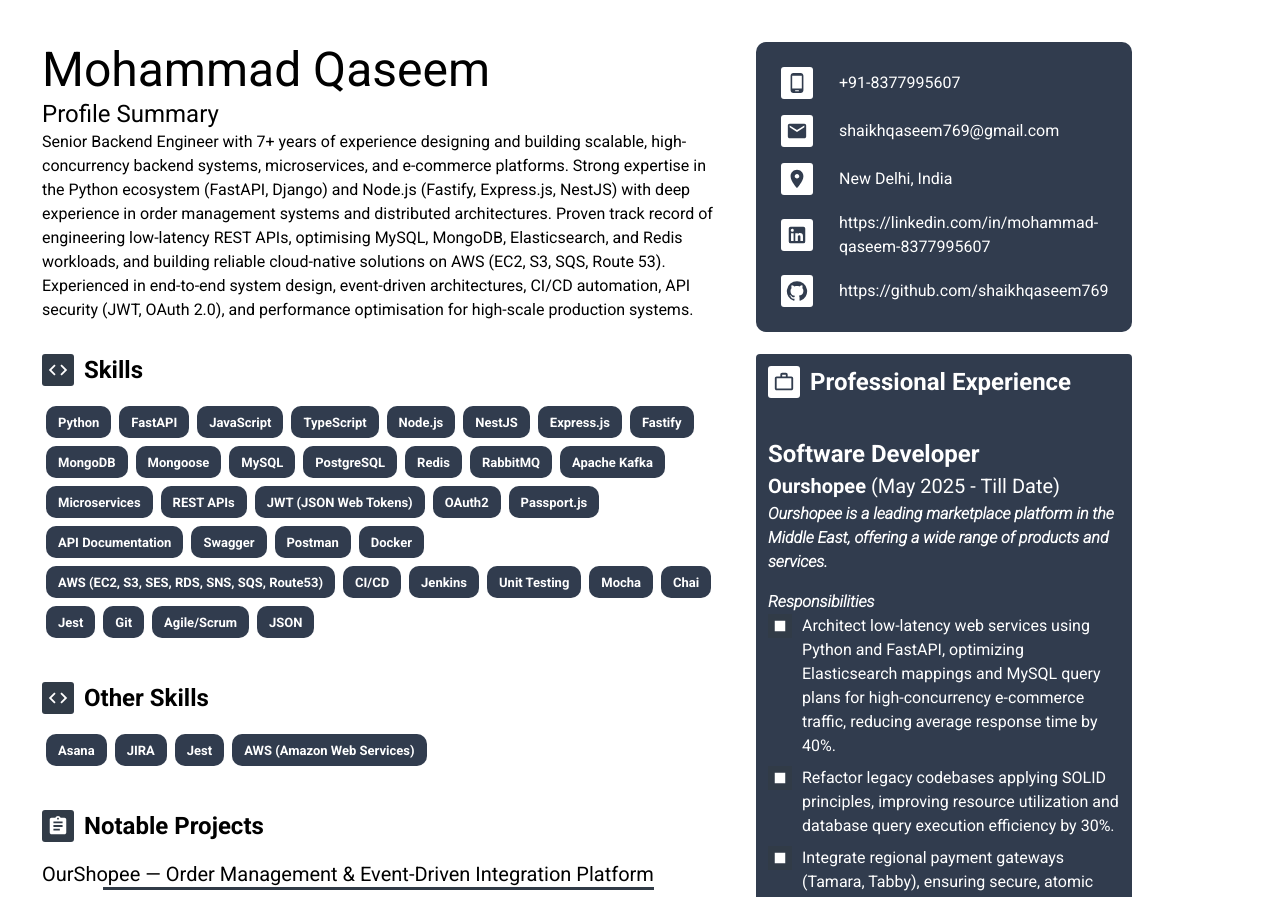
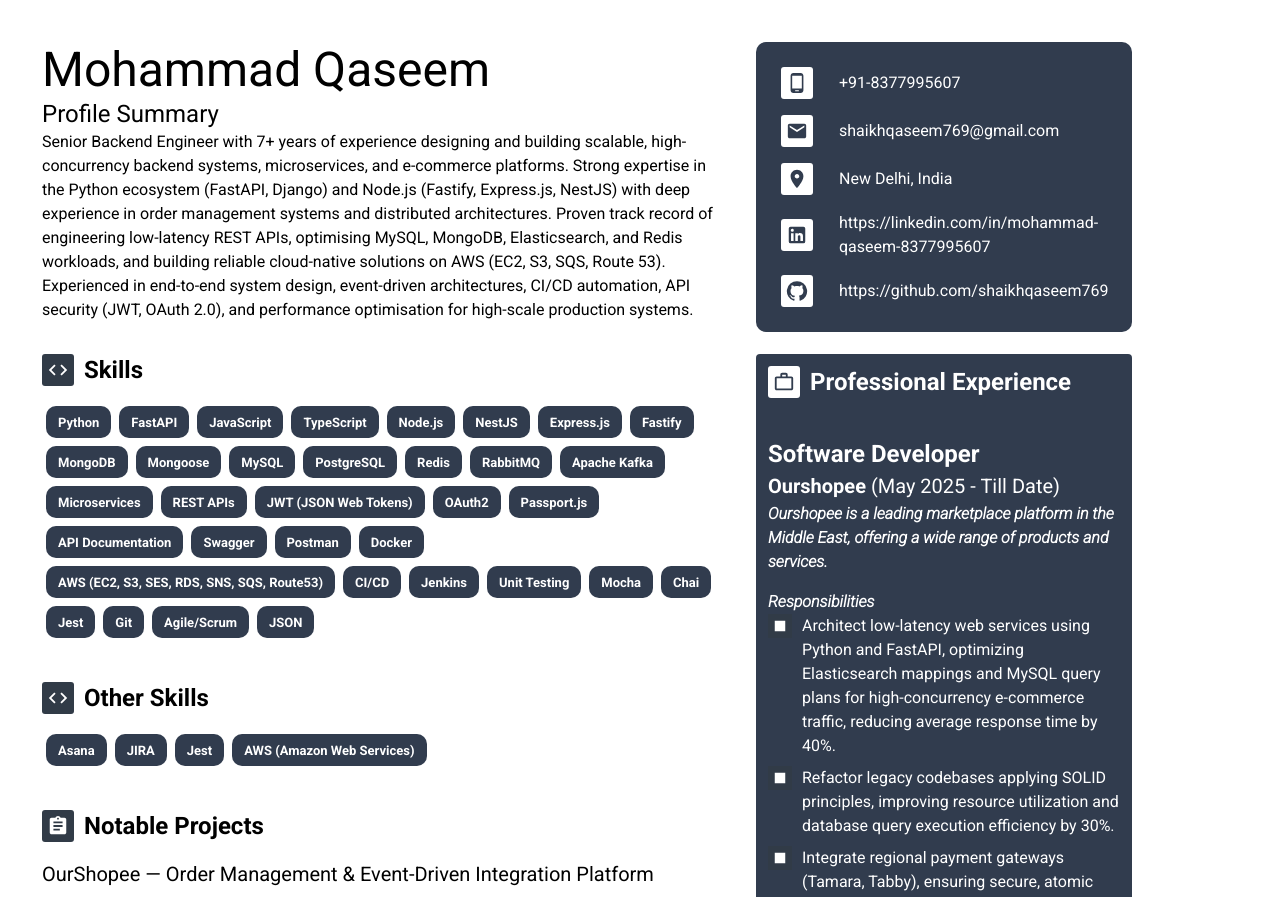
Before and after one commit to shaikhqaseem769/resume-builder, a React (Create React App) app: page / in a window 1280 px wide. Shown: the top 897 px of the page. Built offline with nearby package versions, Linux system fonts and the light colour scheme.

Commit message:
below line changes

```diff
--- a/src/components/projects.js
+++ b/src/components/projects.js
@@ -17,7 +17,7 @@ const Projects = () => (
       {Content.projects.map((project, i) => (
         <Grid item xs={12} mb={1} key={i}>
           <Box sx={{ position: "relative", mb: 2, width: "fit-content" }}>
-            <span className="projectTitleUnderline"></span>
+            {/* <span className="projectTitleUnderline"></span> */}
             <Typography variant="h6" mb={0}>
               {project.name}
             </Typography>
```
